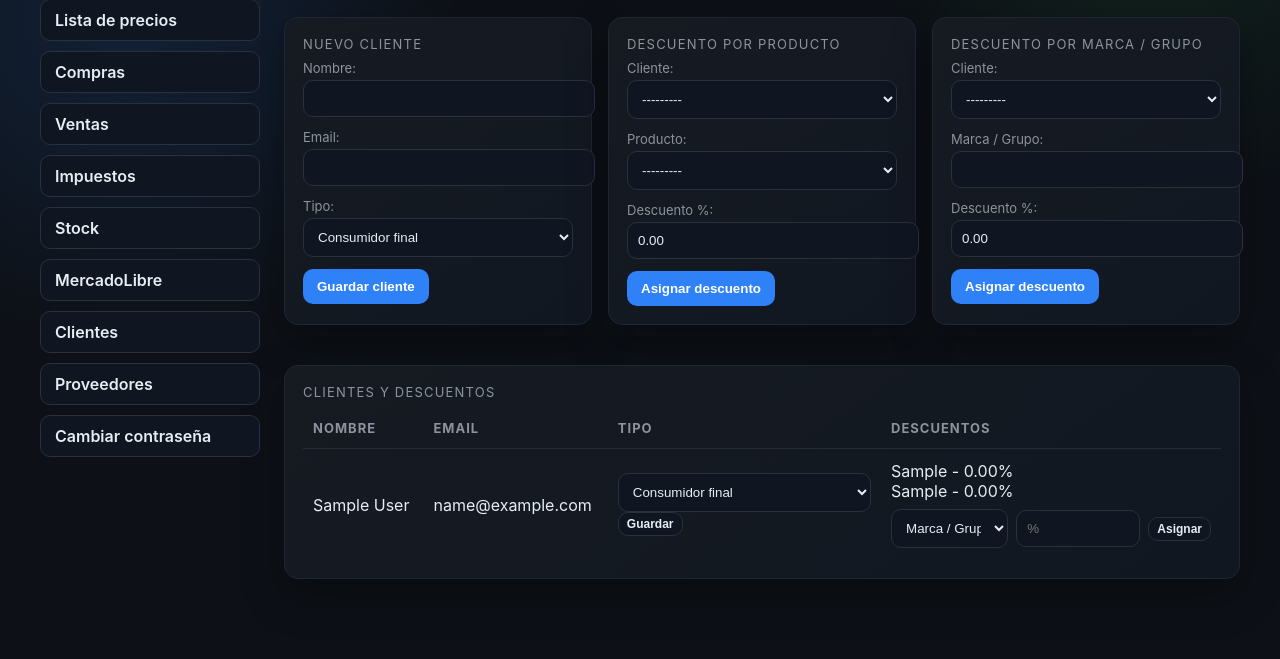
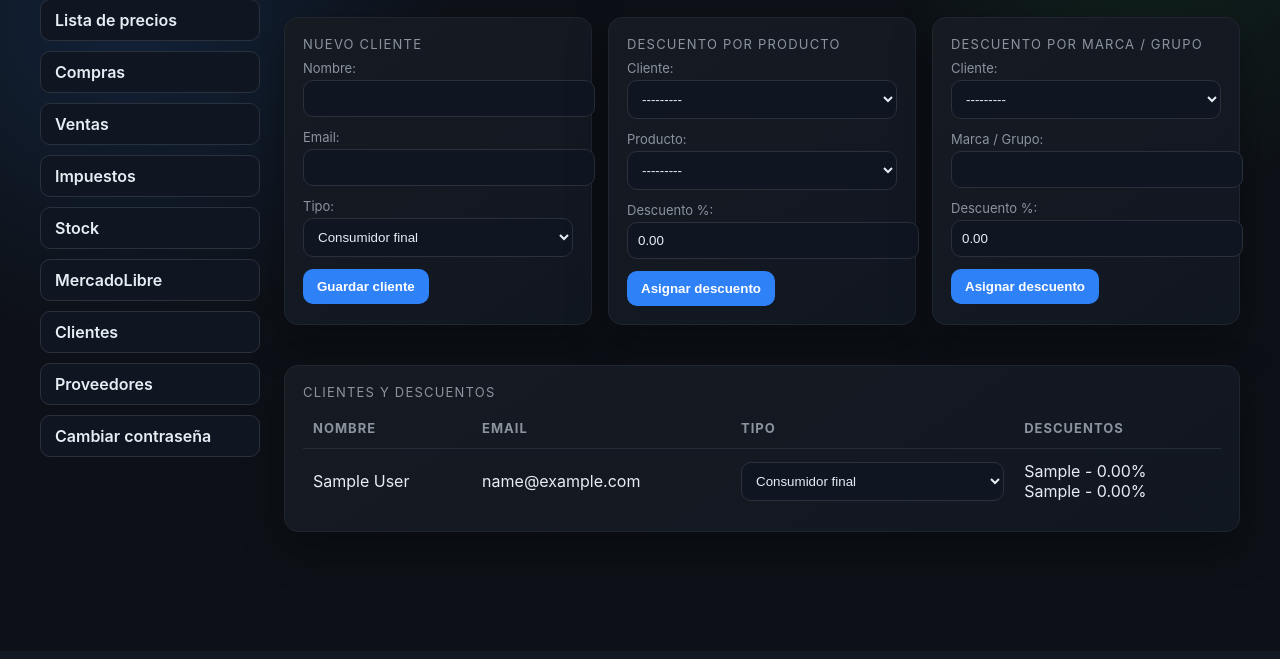
Before and after one commit to Alejogesal/erp, a Django app: page /clientes/ in a window 1280 px wide. Shown: the part 149-808 px from the top of the page. After the commit the page ends 719 px from the top, so only its background shows below. Run offline with Django 5.2, Linux system fonts and the light colour scheme; a user stored in the database is signed in; tables that the repository leaves empty hold one stand-in row (values such as "Sample post").

Commit message:
Auto-save customer type and simplify discounts list

```diff
--- a/inventory/templates/inventory/customers.html
+++ b/inventory/templates/inventory/customers.html
@@ -62,7 +62,6 @@
                                 </option>
                             {% endfor %}
                         </select>
-                        <button type="submit" class="pill" style="font-size:12px; padding:4px 8px;">Guardar</button>
                     </form>
                 </td>
                 <td>
@@ -76,19 +75,6 @@
                     {% else %}
                         Sin descuentos
                     {% endif %}
-                    <form method="post" class="inline-discount-form" style="margin-top:8px; display:flex; gap:8px; align-items:center;">
-                        {% csrf_token %}
-                        <input type="hidden" name="action" value="create_group_discount">
-                        <input type="hidden" name="customer" value="{{ customer.id }}">
-                        <select name="group" class="group-select">
-                            <option value="">Marca / Grupo</option>
-                            {% for group in group_options %}
-                                <option value="{{ group }}">{{ group }}</option>
-                            {% endfor %}
-                        </select>
-                        <input type="number" name="discount_percent" step="0.01" min="0" max="100" placeholder="%">
-                        <button type="submit" class="pill" style="font-size:12px; padding:4px 8px;">Asignar</button>
-                    </form>
                 </td>
             </tr>
             {% empty %}
@@ -108,16 +94,6 @@
                 }
             });
         });
-        document.querySelectorAll(".inline-discount-form").forEach((form) => {
-            form.querySelectorAll("select, input").forEach((field) => {
-                field.addEventListener("keydown", (event) => {
-                    if (event.key === "Enter") {
-                        event.preventDefault();
-                        form.submit();
-                    }
-                });
-            });
-        });
     })();
 </script>
 {% endblock %}
```
